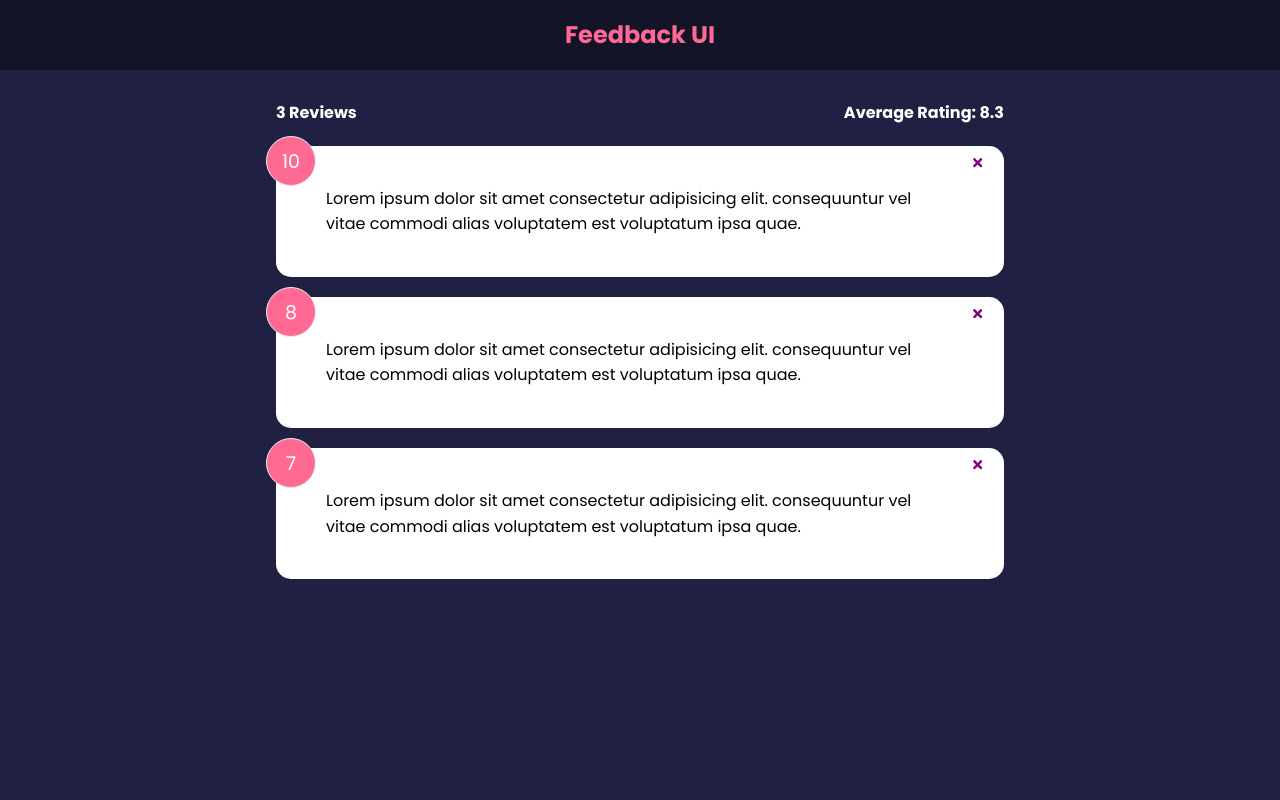
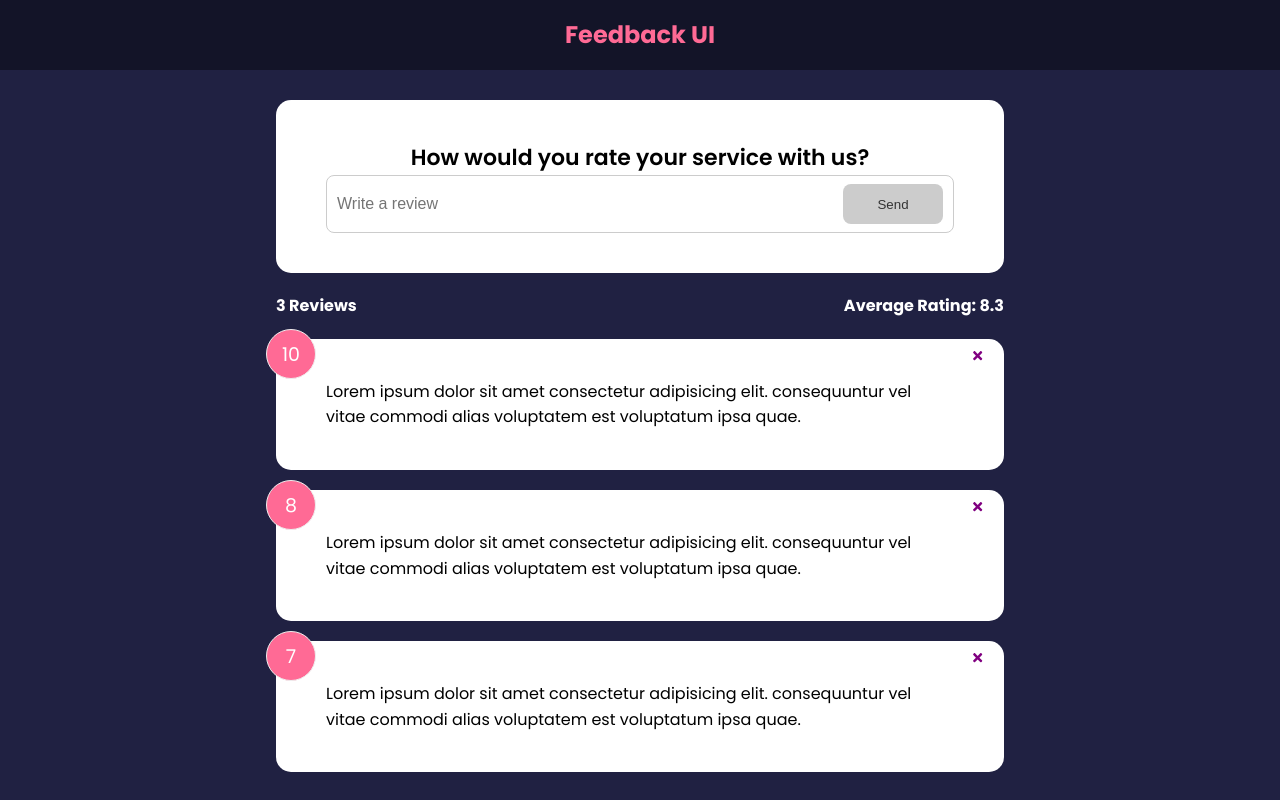
Before and after one commit to mitch-diaz/feedback-app-vite, a React (Vite) app: page / in a window 1280 px wide. Built offline with nearby package versions, Linux system fonts and the light colour scheme.

Commit message:
Section 4 - added review form component, custom button component, and form input validation

```diff
--- a/src/App.jsx
+++ b/src/App.jsx
@@ -3,6 +3,7 @@
 import FeedbackList from "./components/FeedbackList";
 import FeedbackData from "./data/FeedbackData";
 import FeedbackStats from "./components/FeedbackStats";
+import FeedbackForm from "./components/FeedbackForm";
 
 
 function App() {
@@ -18,6 +19,7 @@
     <>
       <Header />
       <div className="container">
+      <FeedbackForm />
       <FeedbackStats feedback={feedback} />
         <FeedbackList feedback={feedback} handleDelete={deleteFeedback} />
       </div>
--- /dev/null
+++ b/src/components/FeedbackForm.jsx
@@ -0,0 +1,49 @@
+import { useState } from "react";
+import Card from "./shared/Card";
+import Button from "./shared/Button";
+
+function FeedbackForm() {
+    const [text, setText] = useState('');
+    const [btnDisabled, setBtnDisabled] = useState(true);
+    const [message, setMessage] = useState('');
+
+    const handleTextChange = (e) => {
+        if (text === '') {
+            setBtnDisabled(true);
+            setMessage(null)
+        } else if (text !== '' && text.trim().length <= 10) {
+            setMessage('Text must be at least 10 characters')
+            setBtnDisabled(true);
+        } else {
+            setMessage(null)
+            setBtnDisabled(false);
+        }
+
+        setText(e.target.value)
+    }
+
+  return (
+    <Card>
+        <form>
+            <h2>How would you rate your service with us?</h2>
+
+            {/* Todo - rating select component */}
+            <div className="input-group">
+                <input
+                    onChange={handleTextChange}
+                    type="text"
+                    placeholder="Write a review"
+                    value={text}
+                />
+                <Button type="submit" isDisabled={btnDisabled} >Send</Button>
+            </div>
+
+            {message && <div className="message">{message}</div>}
+        </form>
+    </Card>
+  )
+}
+
+
+
+export default FeedbackForm
--- /dev/null
+++ b/src/components/shared/Button.jsx
@@ -0,0 +1,24 @@
+import PropTypes from 'prop-types';
+
+function Button({children, version, type, isDisabled}) {
+  return (
+    <button type={type} disabled={isDisabled} className={`btn btn-${version}`}>
+    {children}
+    </button>
+  )
+}
+
+Button.defaultProps = {
+    version: 'primary',
+    type: 'button',
+    isDisabled: false,
+}
+
+Button.propTypes = {
+    children: PropTypes.node.isRequired,
+    version: PropTypes.string,
+    type: PropTypes.string,
+    isDisabled: PropTypes.bool,
+}
+
+export default Button
```
